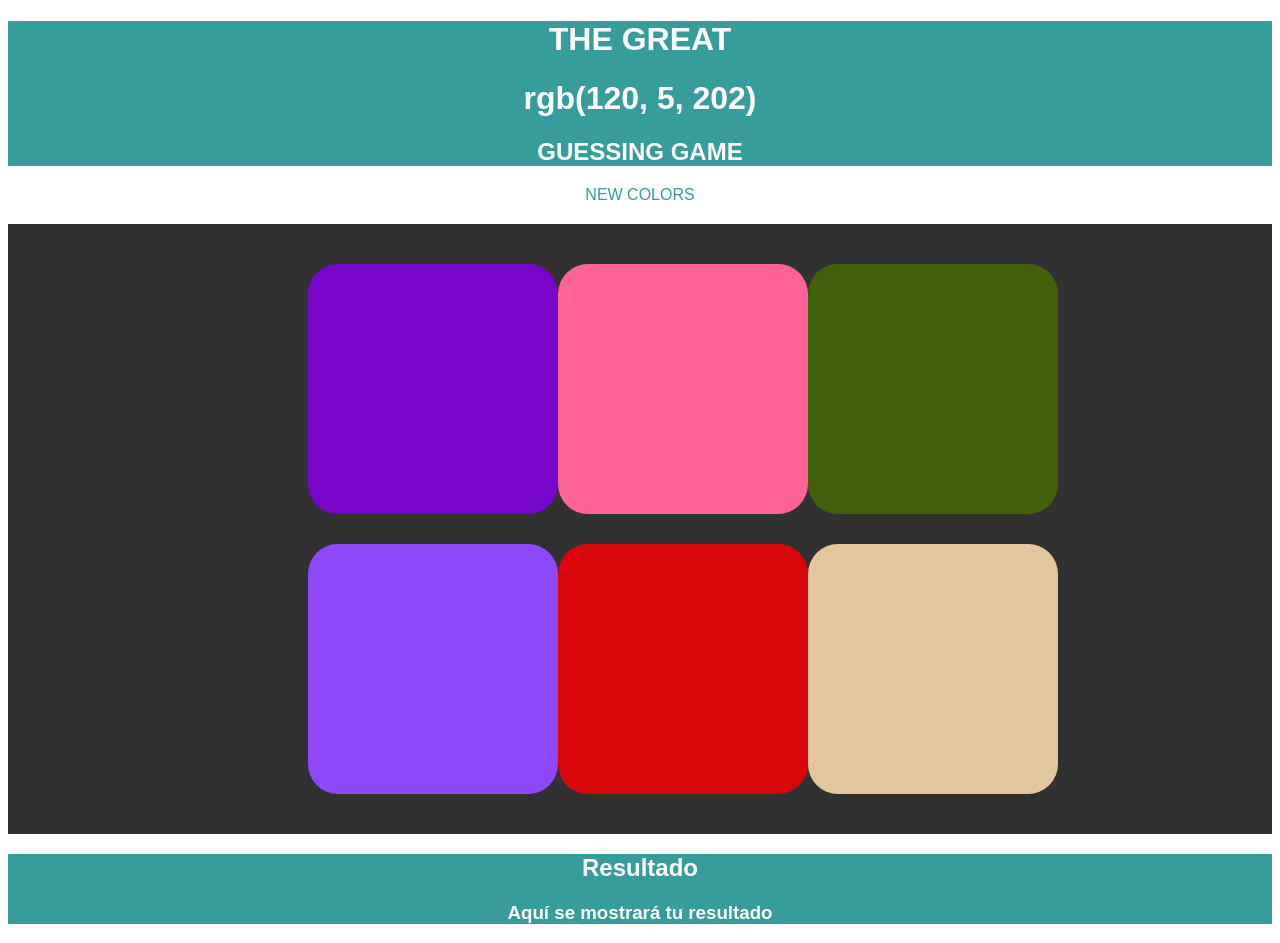
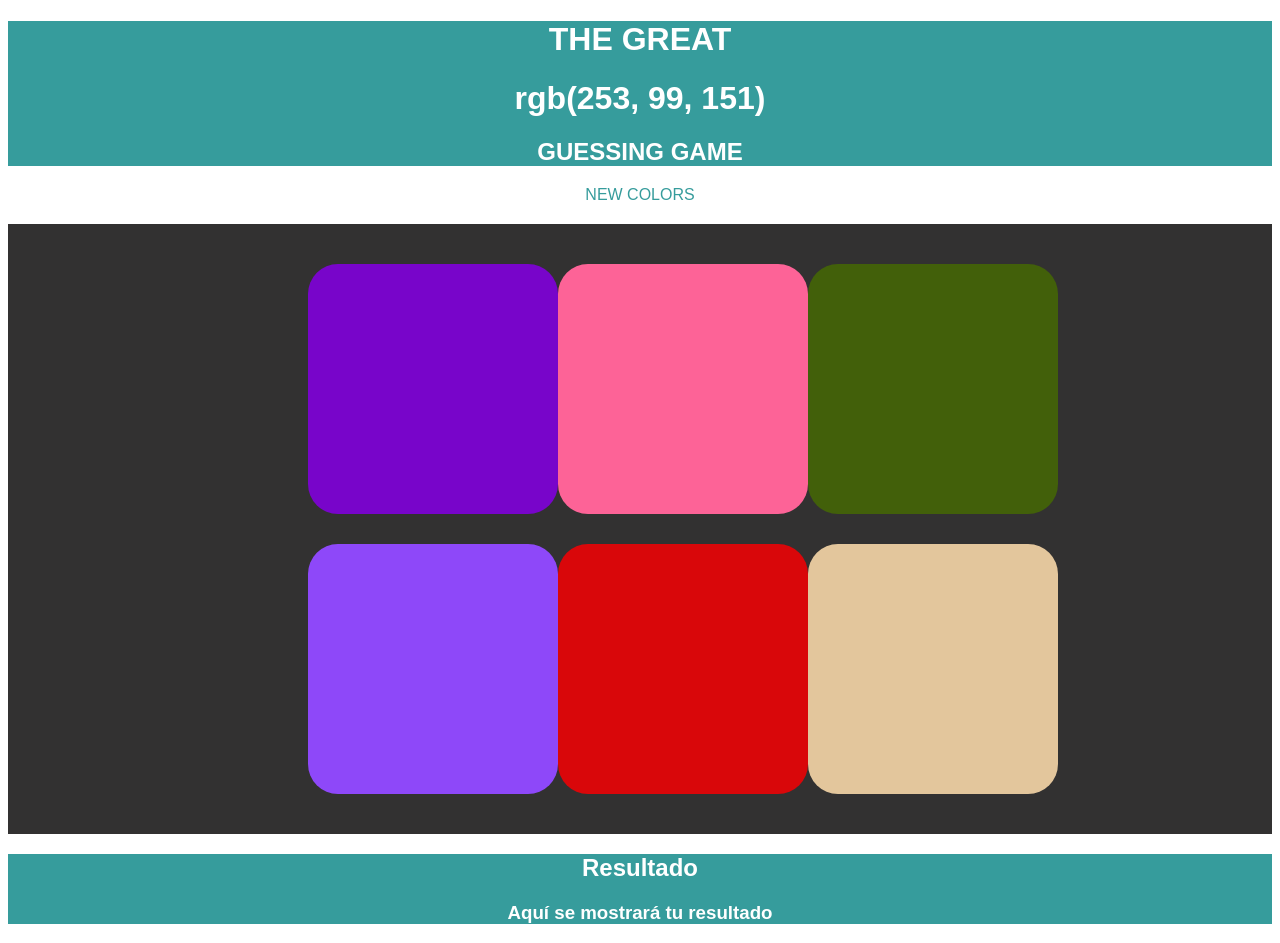
Before and after one commit to Capitan9709/JS_GuessingColorGame, a plain HTML site: page index.html in a window 1280 px wide. Both pictures are taken after a click on the link "NEW COLORS". Drawn offline with Linux system fonts and the light colour scheme.

Commit message:
Version 2.0 funcional 90%

```diff
--- a/index.html
+++ b/index.html
@@ -6,7 +6,6 @@
     <meta name="viewport" content="width=device-width, initial-scale=1.0">
     <title>Color Game</title>
 
-    <script type="text/javascript" src="index.js"></script>
     <style>
         body{
             font-family: sans-serif;
@@ -122,5 +121,7 @@
         <h2>Resultado</h2>
         <h3 id="resultado"></h3>
     </footer>
+
+    <script type="text/javascript" src="index.js"></script>
 </body>
 </html>
--- a/index.js
+++ b/index.js
@@ -5,20 +5,14 @@ function generarNumero(numero){
 
 // Funcion para generar el codigo rgb
 function colorRGB(){
-
-        var color = "("+generarNumero(255)+"," + generarNumero(255) + "," + generarNumero(255) +")";
+        var color = "("+generarNumero(255)+", " + generarNumero(255) + ", " + generarNumero(255) +")";
         return "rgb" + color;
 
 }
 
-// Funcion para seleccionar un color de un div como objetivo
-function seleccionarDivObjetivo(){
-    let divs = document.getElementsByClassName("color");
-    seleccion = divs[generarNumero(6)].style.backgroundColor;
-    return seleccion;
-}
-
 window.onload = () => {
+    let colores = [];
+    console.log(colores);
 
     let boton = document.querySelector("a");
     let divs = document.getElementsByClassName("color");
@@ -27,22 +21,29 @@ window.onload = () => {
         for(let i = 0; i < divs.length; i++){
             let color = colorRGB();
             divs[i].style.backgroundColor = color;
+            colores.push(color);
         }
     }
     cambiarColores();
-    document.getElementById("RGB").innerHTML = seleccionarDivObjetivo();
+
+// Elegir un color objetivo
+    let seleccion = colores[generarNumero(5)];
+
+    document.getElementById("RGB").innerHTML = seleccion;
     document.getElementById("resultado").innerHTML = "Aquí se mostrará tu resultado";
 
     boton.addEventListener("click",()=>{
+        let indice = 0;
+        colores.splice(indice,6);
         cambiarColores();
-        document.getElementById("RGB").innerHTML = seleccionarDivObjetivo();
+        let seleccion = colores[generarNumero(5)];
+        // seleccion aqui no funciona -------------------
+        document.getElementById("RGB").innerHTML = seleccion;
         document.getElementById("resultado").innerHTML = "Aquí se mostrará tu resultado";
     })
-
-
     for (let i = 0; i < divs.length; i++) {
-        divs[i].addEventListener("click", () => {
-            if (divs[i].style.backgroundColor == seleccionarDivObjetivo()) {
+        divs[i].addEventListener("click", (e) => {
+            if (e.target.style.backgroundColor == seleccion) {
                 document.getElementById("resultado").innerHTML = "¡Has acertado!";
             }
             else {
```
